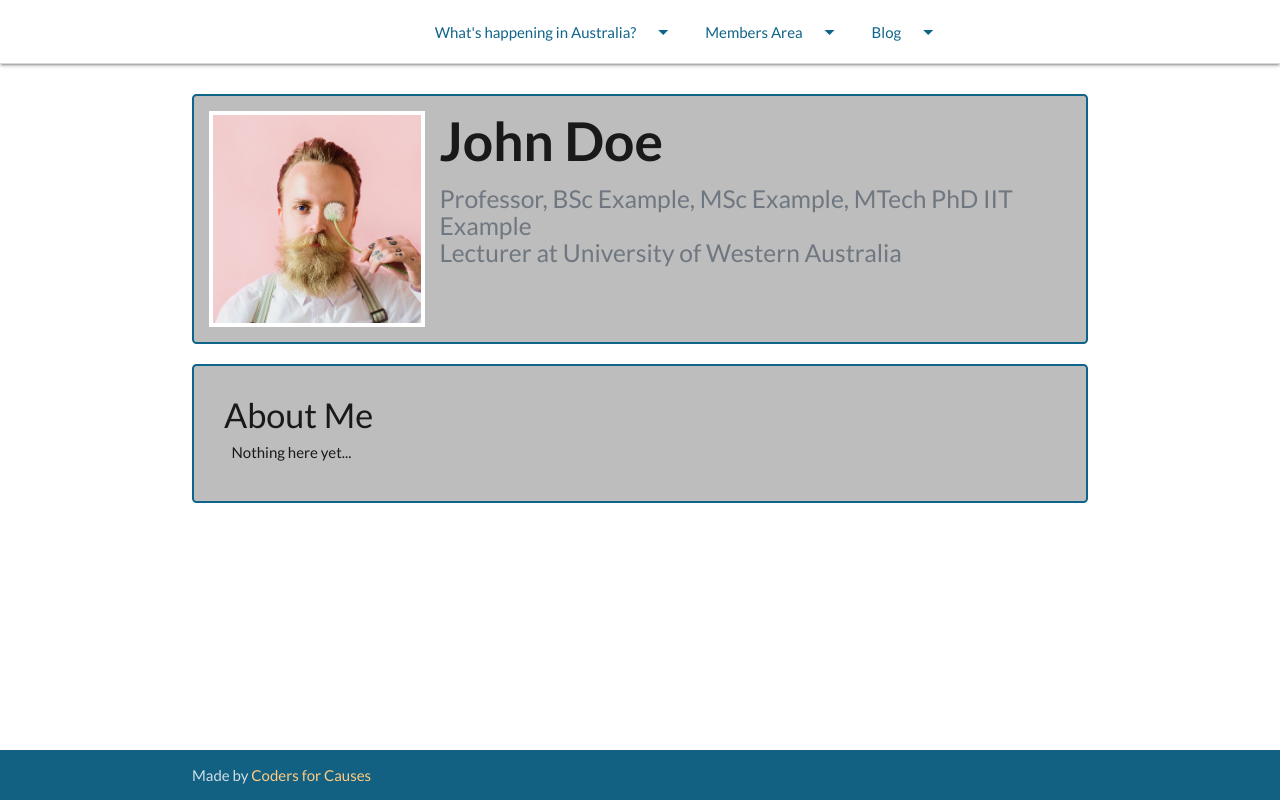
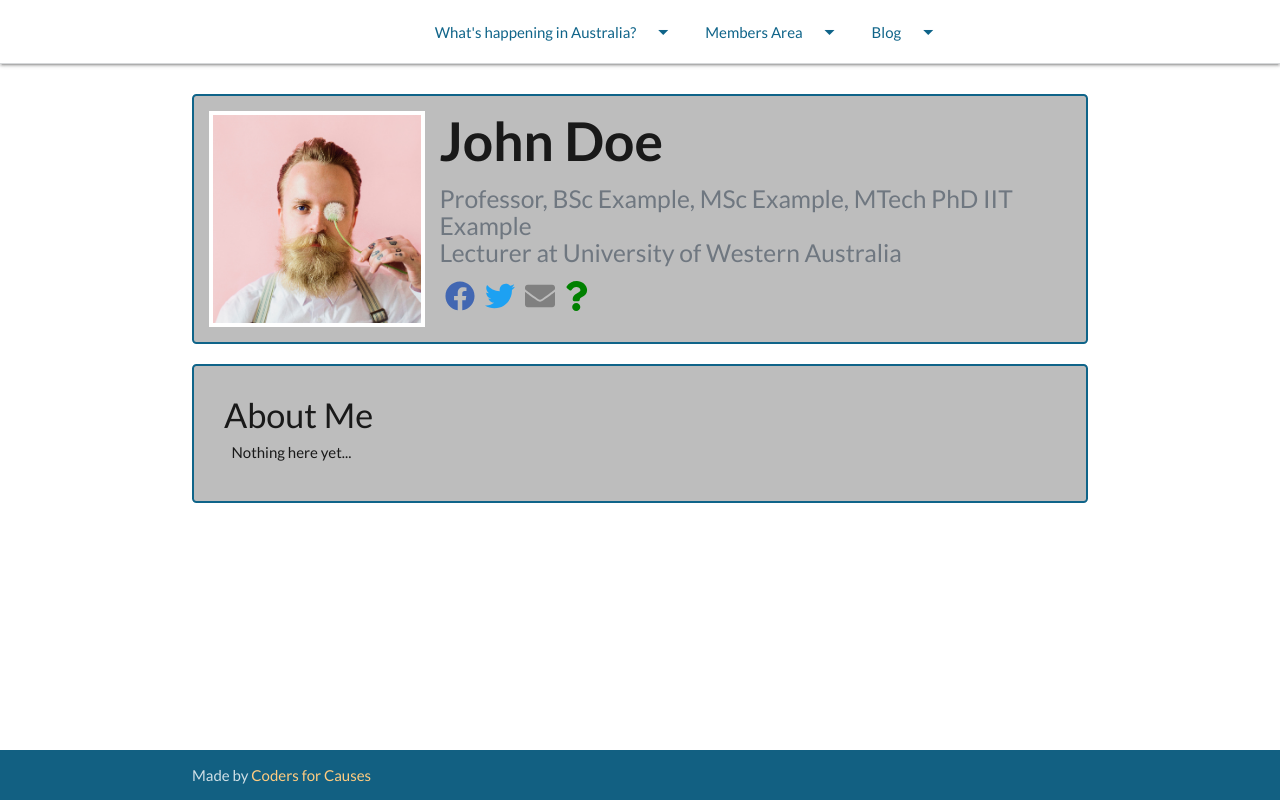
Before and after one commit to codersforcauses/home2health, a Next.js app in the folder frontend/: page /user/1 in a window 1280 px wide. Built offline with nearby package versions, Linux system fonts and the light colour scheme.

Commit message:
use fontawesome package

```diff
--- a/frontend/components/LogoLink/LogoLink.js
+++ b/frontend/components/LogoLink/LogoLink.js
@@ -1,23 +1,30 @@
 import React from 'react'
 import Link from 'next/link'
+import { FontAwesomeIcon } from '@fortawesome/react-fontawesome'
 
 const LogoLink = props => {
   let icon
   let href = props.href
+  let iconColor
 
   switch (props.service) {
     case 'email':
-      icon = 'fas fa-envelope'
+      icon = 'envelope'
       href = `mailto:${props.href}`
+      iconColor = 'grey'
       break
     case 'twitter':
-      icon = 'fab fa-twitter'
+      icon = ['fab', 'twitter']
+      iconColor = '#1DA1F2'
       break
     case 'facebook':
-      icon = 'fab fa-facebook'
+      icon = ['fab', 'facebook']
+      iconColor = '#4267B2'
       break
     default:
-      icon = 'fas fa-question'
+      icon = 'question'
+      iconColor = 'green'
+      break
   }
 
   return (
@@ -25,7 +32,7 @@ const LogoLink = props => {
       {style}
       <Link href={href}>
         <a className="logo-link">
-          <i class={`${icon} fa-2x`}></i>
+          <FontAwesomeIcon icon={icon} size="2x" color={iconColor} />
         </a>
       </Link>
     </>
--- a/frontend/package.json
+++ b/frontend/package.json
@@ -13,6 +13,10 @@
     "start": "next start"
   },
   "dependencies": {
+    "@fortawesome/fontawesome-svg-core": "^1.2.26",
+    "@fortawesome/free-brands-svg-icons": "^5.12.0",
+    "@fortawesome/free-solid-svg-icons": "^5.12.0",
+    "@fortawesome/react-fontawesome": "^0.1.8",
     "@zeit/next-css": "^1.0.1",
     "axios": "^0.19.0",
     "dotenv-webpack": "^1.7.0",
--- a/frontend/pages/_app.js
+++ b/frontend/pages/_app.js
@@ -1,6 +1,20 @@
 import App from 'next/app'
 import React from 'react'
 import Layout from '../components/Layout'
+
+import { config, library } from '@fortawesome/fontawesome-svg-core'
+import '@fortawesome/fontawesome-svg-core/styles.css'
+config.autoAddCss = false // skip auto adding CSS as its already imported above
+
+// FontAwesome icon library
+// 1. Import it from free-solid-svg-icons or another package. fab references all brand icons.
+// 2. Add to the library.
+// 3. Use it by passing a lower case string of it to the React FontAwesomeIcon
+//      e.g. <FontAwesomeIcon icon='envelope' />
+// See https://github.com/FortAwesome/react-fontawesome#features for styling options
+import { faEnvelope, faQuestion } from '@fortawesome/free-solid-svg-icons'
+import { fab } from '@fortawesome/free-brands-svg-icons'
+library.add(fab, faEnvelope, faQuestion)
 
 class MyApp extends App {
   static async getInitialProps({ Component, ctx }) {
```
Also changed, not shown: 1 other file (tests, documents, lock files or other folders).
